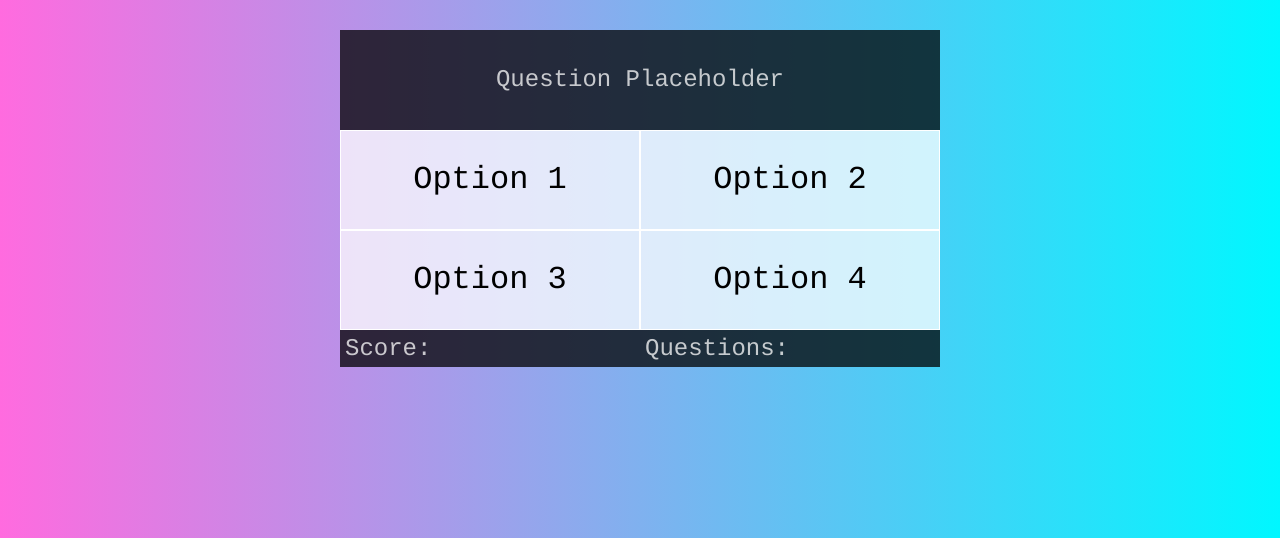
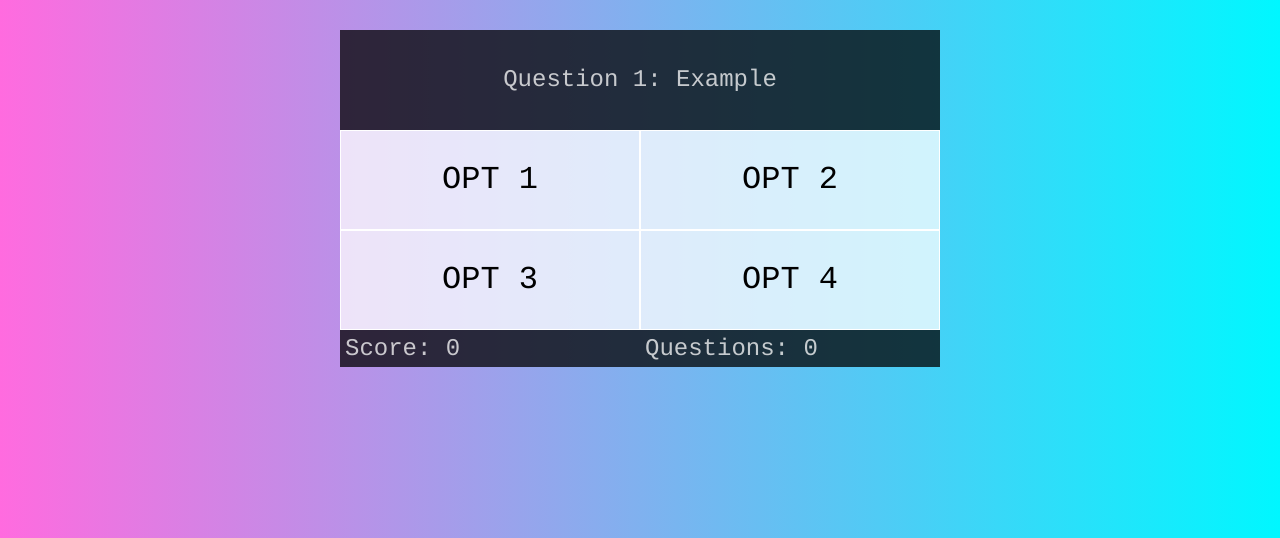
Before and after one commit to AmandaMSkinner/JSQuizGame, a plain HTML site: page index.html in a window 1280 px wide. Shown: the part 262-800 px from the top of the page. Drawn offline with Linux system fonts and the light colour scheme.

Commit message:
Tied variables to display

```diff
--- a/index.html
+++ b/index.html
@@ -12,15 +12,15 @@
 <body>
     <div class="gamegrid">
         <h1 class=span-two>Let's Play Trivia!</h1>
-        <div data-question class="span-two question">
-            Question Placeholder
+        <div id="data-question" class="span-two question">
+            Q Placeholder
         </div>
-        <button opt>Option 1</button>
-        <button opt>Option 2</button>
-        <button opt>Option 3</button>
-        <button opt>Option 4</button>
-        <div scr class=score>Score:</div>
-        <div tot class=total>Questions:</div>
+        <button id="opt1">Option 1</button>
+        <button id="opt2">Option 2</button>
+        <button id="opt3">Option 3</button>
+        <button id="opt4">Option 4</button>
+        <div id="scr" class=score>Score:</div>
+        <div id="tot" class=total>Questions:</div>
     </div>
 </body>
 
--- a/script.js
+++ b/script.js
@@ -1,17 +1,32 @@
 class GameMaker{
-    constructor(question,option1,option2,option3,option4,score,total){
-        this.question=question
-        this.option1=option1
-        this.option2=option2
-        this.option3=option3
-        this.option4=option4
-        this.score=score
-        this.total=total
+    constructor(question,opt1,opt2,opt3,opt4,scr,tot){
+        this.question=question;
+        this.opt1=opt1;
+        this.opt2=opt2;
+        this.opt3=opt3;
+        this.opt4=opt4;
+        this.scr=scr;
+        this.tot=tot;
+        this.changeText();
     }
-    changeQ(){
-        this.questionTextElement.innerText="What?"
+    changeText(){
+        this.question.innerText="Question 1: Example"
+        this.opt1.innerText="OPT 1"
+        this.opt2.innerText="OPT 2"
+        this.opt3.innerText="OPT 3"
+        this.opt4.innerText="OPT 4"
+        this.scr.innerText="Score: "+scoreCount.toString()
+        this.tot.innerText="Questions: "+questionCount.toString()
     }
 }
-const questionTextElement = document.querySelector('[data-question]')
-const game = new GameMaker(question,option1,option2,option3,option4,score,total)
-changeQ();
+const question = document.getElementById('data-question')
+const opt1=document.getElementById('opt1')
+const opt2=document.getElementById('opt2')
+const opt3=document.getElementById('opt3')
+const opt4=document.getElementById('opt4')
+const scr=document.getElementById('scr')
+const tot=document.getElementById('tot')
+var scoreCount=0
+var questionCount=0
+
+const game = new GameMaker(question,opt1,opt2,opt3,opt4,scr,tot);
```
